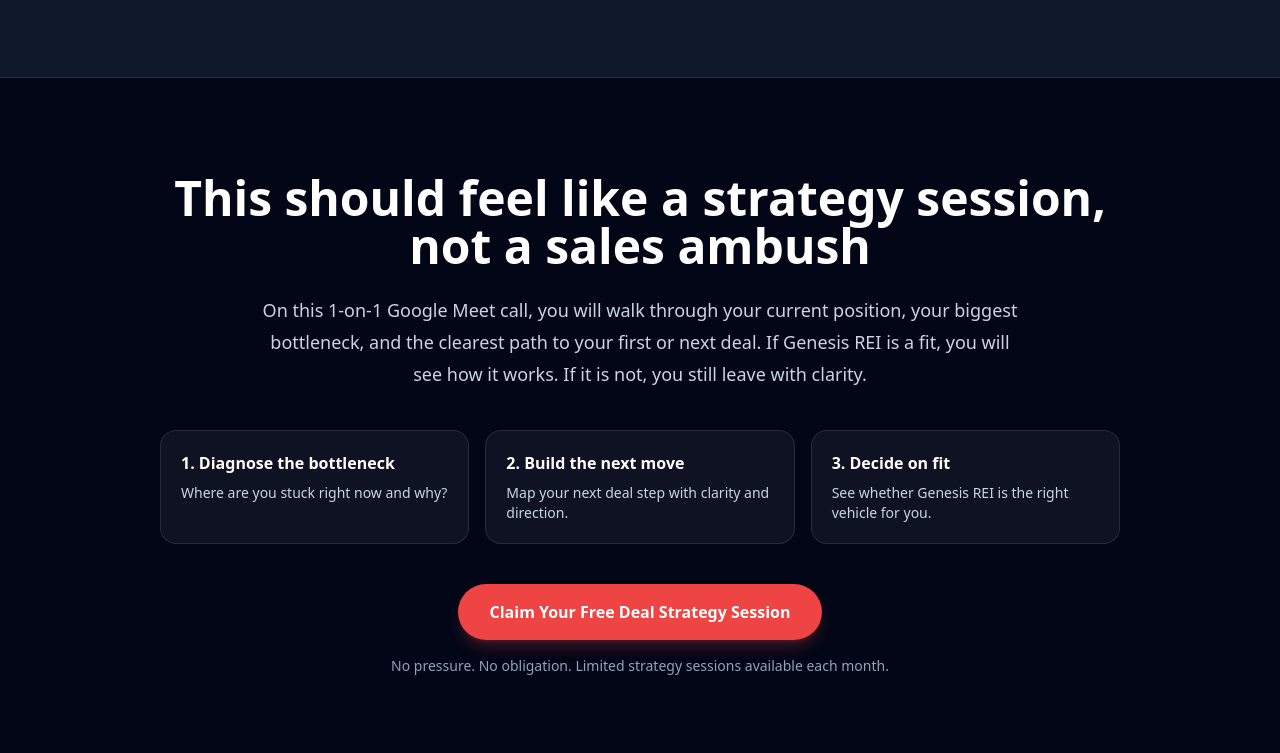
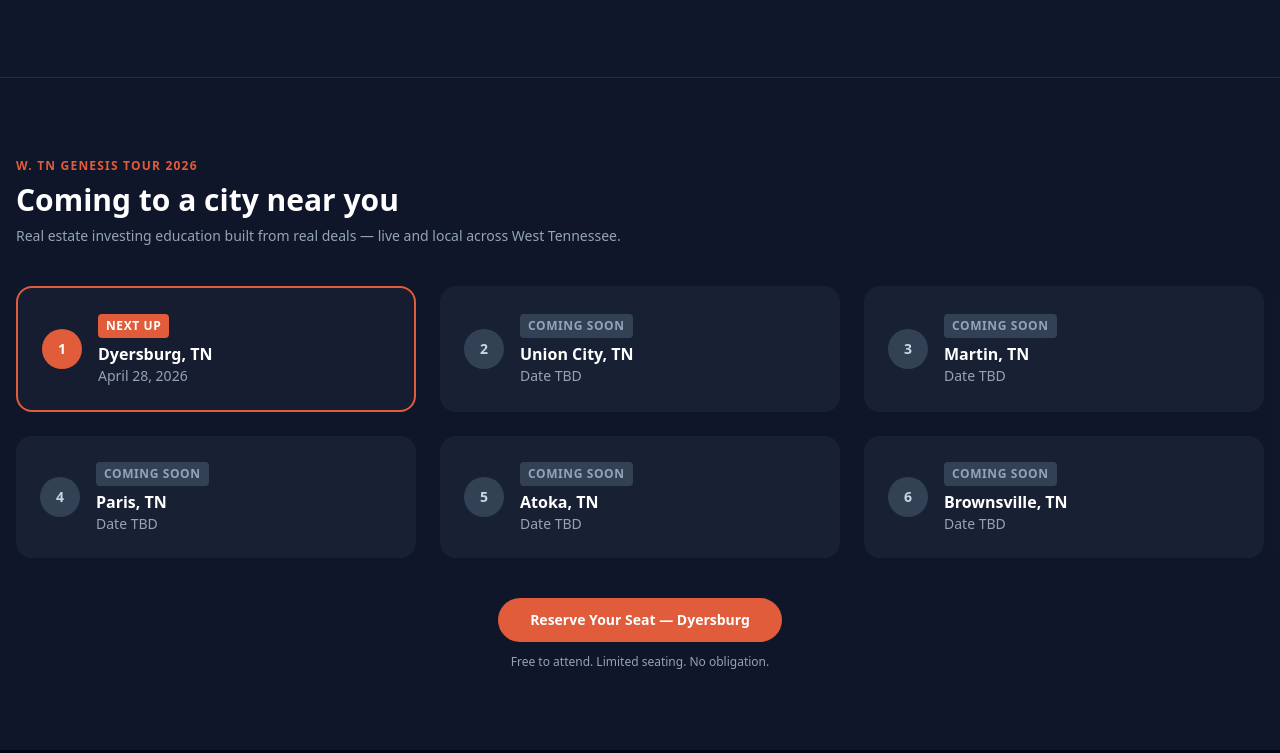
Before and after one commit to matthoover34/genesis-rei, a plain HTML site: page index.html in a window 1280 px wide. Shown: the part 5038-5791 px from the top of the page. Drawn offline with nearby package versions, Linux system fonts and the light colour scheme.

Commit message:
Add W. TN Genesis Tour 2026 section with Dyersburg and upcoming city events

```diff
--- a/index.html
+++ b/index.html
@@ -361,6 +361,75 @@
  </div>
  </section>
 
+ <section class="py-20 px-4" style="background: rgba(15,23,42,0.6);">
+ <div class="max-w-7xl mx-auto">
+ <p class="text-xs font-semibold tracking-widest uppercase mb-2" style="color: #E05C3A;">W. TN Genesis Tour 2026</p>
+ <h2 class="text-3xl font-bold text-white mb-2">Coming to a city near you</h2>
+ <p class="text-slate-400 text-sm mb-10">Real estate investing education built from real deals — live and local across West Tennessee.</p>
+ <div class="grid grid-cols-1 md:grid-cols-3 gap-6 mb-10">
+
+ <div class="rounded-2xl p-6 flex items-center gap-4" style="border: 2px solid #E05C3A; background: rgba(255,255,255,0.03);">
+ <div class="w-10 h-10 rounded-full flex items-center justify-center text-white font-bold text-sm flex-shrink-0" style="background: #E05C3A;">1</div>
+ <div>
+ <span class="text-xs font-semibold uppercase tracking-wider px-2 py-1 rounded text-white mb-1 inline-block" style="background: #E05C3A;">Next Up</span>
+ <p class="text-white font-semibold">Dyersburg, TN</p>
+ <p class="text-slate-400 text-sm">April 28, 2026</p>
+ </div>
+ </div>
+
+ <div class="bg-slate-800/60 rounded-2xl p-6 flex items-center gap-4">
+ <div class="w-10 h-10 rounded-full bg-slate-700 flex items-center justify-center text-slate-300 font-bold text-sm flex-shrink-0">2</div>
+ <div>
+ <span class="text-xs font-semibold uppercase tracking-wider px-2 py-1 rounded bg-slate-700 text-slate-400 mb-1 inline-block">Coming Soon</span>
+ <p class="text-white font-semibold">Union City, TN</p>
+ <p class="text-slate-400 text-sm">Date TBD</p>
+ </div>
+ </div>
+
+ <div class="bg-slate-800/60 rounded-2xl p-6 flex items-center gap-4">
+ <div class="w-10 h-10 rounded-full bg-slate-700 flex items-center justify-center text-slate-300 font-bold text-sm flex-shrink-0">3</div>
+ <div>
+ <span class="text-xs font-semibold uppercase tracking-wider px-2 py-1 rounded bg-slate-700 text-slate-400 mb-1 inline-block">Coming Soon</span>
+ <p class="text-white font-semibold">Martin, TN</p>
+ <p class="text-slate-400 text-sm">Date TBD</p>
+ </div>
+ </div>
+
+ <div class="bg-slate-800/60 rounded-2xl p-6 flex items-center gap-4">
+ <div class="w-10 h-10 rounded-full bg-slate-700 flex items-center justify-center text-slate-300 font-bold text-sm flex-shrink-0">4</div>
+ <div>
+ <span class="text-xs font-semibold uppercase tracking-wider px-2 py-1 rounded bg-slate-700 text-slate-400 mb-1 inline-block">Coming Soon</span>
+ <p class="text-white font-semibold">Paris, TN</p>
+ <p class="text-slate-400 text-sm">Date TBD</p>
+ </div>
+ </div>
+
+ <div class="bg-slate-800/60 rounded-2xl p-6 flex items-center gap-4">
+ <div class="w-10 h-10 rounded-full bg-slate-700 flex items-center justify-center text-slate-300 font-bold text-sm flex-shrink-0">5</div>
+ <div>
+ <span class="text-xs font-semibold uppercase tracking-wider px-2 py-1 rounded bg-slate-700 text-slate-400 mb-1 inline-block">Coming Soon</span>
+ <p class="text-white font-semibold">Atoka, TN</p>
+ <p class="text-slate-400 text-sm">Date TBD</p>
+ </div>
+ </div>
+
+ <div class="bg-slate-800/60 rounded-2xl p-6 flex items-center gap-4">
+ <div class="w-10 h-10 rounded-full bg-slate-700 flex items-center justify-center text-slate-300 font-bold text-sm flex-shrink-0">6</div>
+ <div>
+ <span class="text-xs font-semibold uppercase tracking-wider px-2 py-1 rounded bg-slate-700 text-slate-400 mb-1 inline-block">Coming Soon</span>
+ <p class="text-white font-semibold">Brownsville, TN</p>
+ <p class="text-slate-400 text-sm">Date TBD</p>
+ </div>
+ </div>
+
+ </div>
+ <div class="text-center">
+ <a href="https://calendly.com/matt-hoover/30min" class="inline-block rounded-full px-8 py-3 font-bold text-white text-sm" style="background: #E05C3A;">Reserve Your Seat — Dyersburg</a>
+ <p class="text-slate-400 text-xs mt-3">Free to attend. Limited seating. No obligation.</p>
+ </div>
+ </div>
+ </section>
+
  <section id="call" class="border-b border-white/10 bg-slate-950">
  <div class="mx-auto max-w-5xl px-4 py-16 text-center sm:px-6 lg:px-8 lg:py-20">
  <h2 class="mt-4 text-3xl font-black text-white sm:text-5xl">This should feel like a strategy session, not a sales ambush</h2>
```
